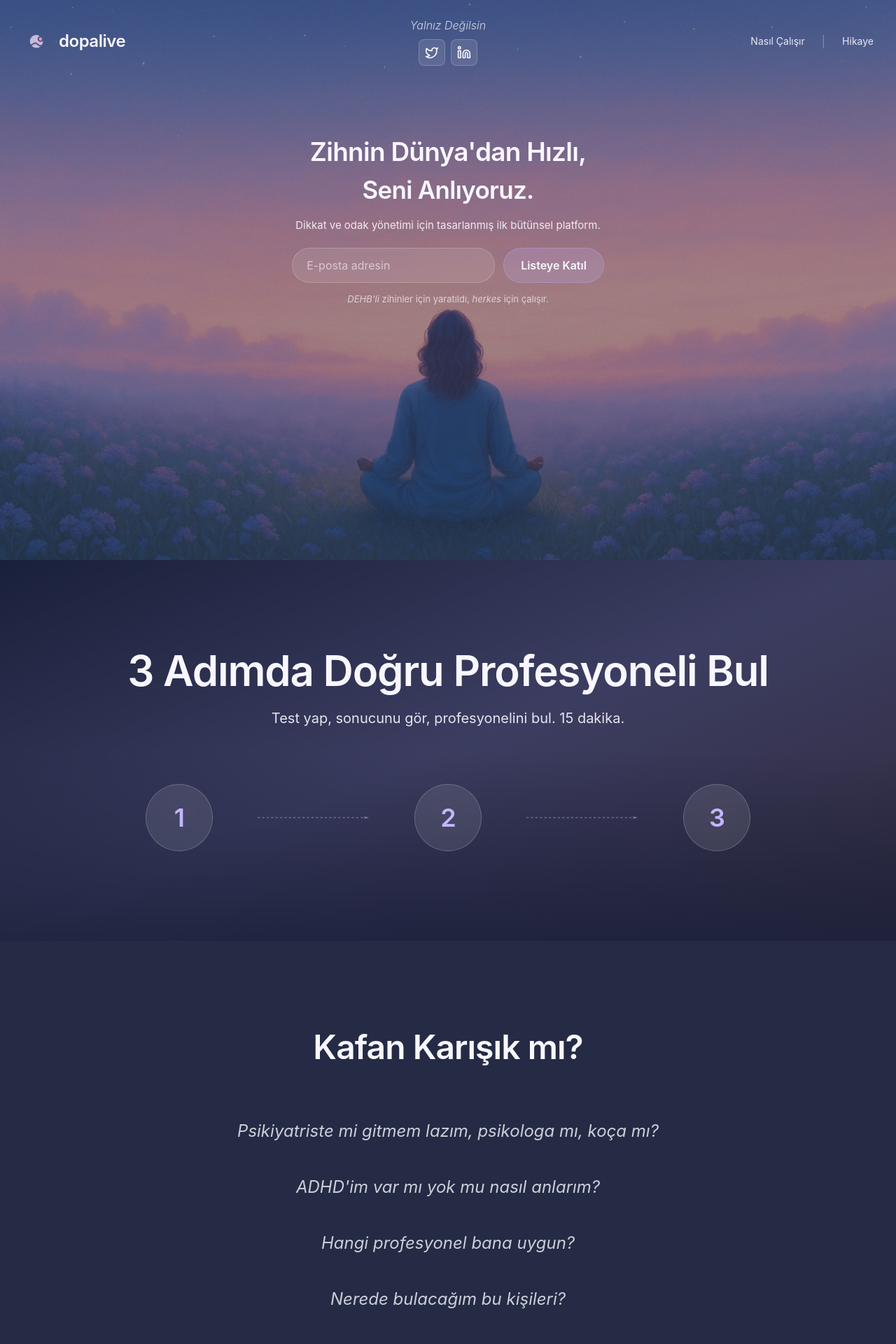
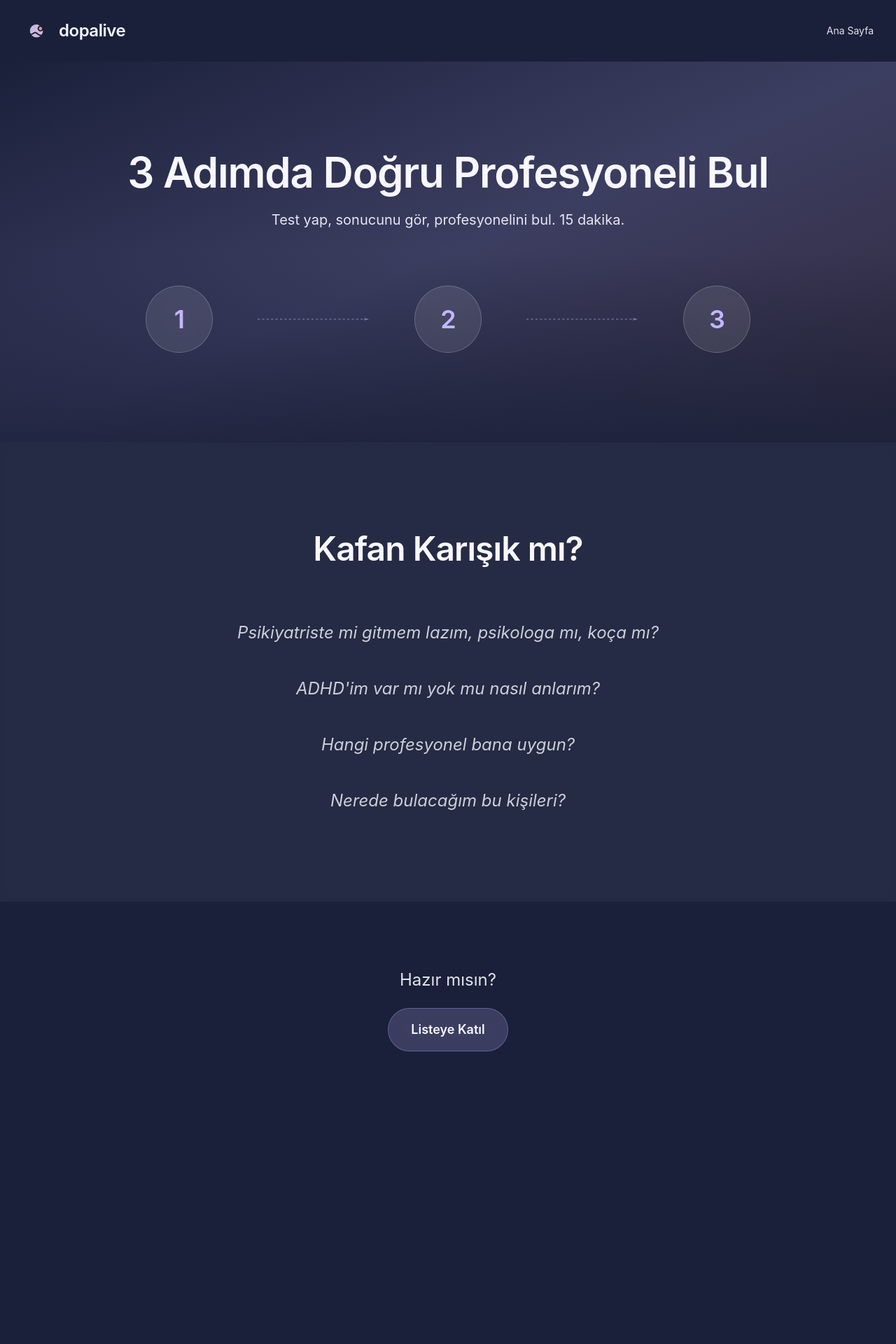
Before and after one commit to AlperenDemirdoger1/dopalive, a React (Vite) app: page /nasil-calisir in a window 1280 px wide. Shown: the top 1920 px of the page at 70% size. After the commit the page ends 1598 px from the top, so only its background shows below. Built offline with nearby package versions, Linux system fonts and the light colour scheme.

Commit message:
Convert Nasıl Çalışır to separate page with React Router

```diff
--- a/package.json
+++ b/package.json
@@ -10,10 +10,11 @@
     "preview": "vite preview"
   },
   "dependencies": {
+    "framer-motion": "^10.16.16",
+    "lucide-react": "^0.294.0",
     "react": "^18.2.0",
     "react-dom": "^18.2.0",
-    "lucide-react": "^0.294.0",
-    "framer-motion": "^10.16.16"
+    "react-router-dom": "^7.9.5"
   },
   "devDependencies": {
     "@types/react": "^18.2.43",
--- a/src/App.tsx
+++ b/src/App.tsx
@@ -1,12 +1,15 @@
+import { BrowserRouter, Routes, Route } from 'react-router-dom'
 import Hero from './components/Hero'
 import NasilCalisir from './pages/NasilCalisir'
 
 function App() {
   return (
-    <div className="min-h-screen">
-      <Hero />
-      <NasilCalisir />
-    </div>
+    <BrowserRouter>
+      <Routes>
+        <Route path="/" element={<Hero />} />
+        <Route path="/nasil-calisir" element={<NasilCalisir />} />
+      </Routes>
+    </BrowserRouter>
   )
 }
 
--- a/src/components/Hero.tsx
+++ b/src/components/Hero.tsx
@@ -1,4 +1,5 @@
 import { useState, useEffect } from 'react'
+import { Link } from 'react-router-dom'
 import { Twitter, Linkedin } from 'lucide-react'
 import { motion, AnimatePresence } from 'framer-motion'
 import logo from '../assets/dopalive_logo.png'
@@ -194,12 +195,12 @@ const Hero = () => {
             animate="visible"
             className="flex items-center gap-6 justify-end"
           >
-            <a
-              href="#how-it-works"
+            <Link
+              to="/nasil-calisir"
               className="text-sm font-inter text-off-white/90 hover:text-white transition-colors duration-300"
             >
               Nasıl Çalışır
-            </a>
+            </Link>
             <span className="text-off-white/30">|</span>
             <a
               href="#story"
--- a/src/pages/NasilCalisir.tsx
+++ b/src/pages/NasilCalisir.tsx
@@ -1,4 +1,6 @@
+import { Link } from 'react-router-dom'
 import { motion } from 'framer-motion'
+import logo from '../assets/dopalive_logo.png'
 
 const NasilCalisir = () => {
   // Fade-in animations (staggered)
@@ -16,7 +18,32 @@ const NasilCalisir = () => {
   })
 
   return (
-    <div id="how-it-works" className="w-full">
+    <div className="w-full min-h-screen bg-night-blue">
+      {/* Navigation Bar */}
+      <nav className="relative z-10 w-full px-4 sm:px-6 lg:px-8 py-6">
+        <div className="max-w-7xl mx-auto flex items-center justify-between">
+          {/* Logo */}
+          <Link to="/" className="flex items-center gap-3">
+            <img
+              src={logo}
+              alt="DopaLive Logo"
+              className="h-8 w-8 sm:h-10 sm:w-10 object-contain"
+            />
+            <span className="text-xl sm:text-2xl font-satoshi font-bold text-off-white">
+              dopalive
+            </span>
+          </Link>
+
+          {/* Back to Home Link */}
+          <Link
+            to="/"
+            className="text-sm font-inter text-off-white/90 hover:text-white transition-colors duration-300"
+          >
+            Ana Sayfa
+          </Link>
+        </div>
+      </nav>
+
       {/* Section 1: Hero / Introduction */}
       <section className="relative w-full py-20 sm:py-24 md:py-32 overflow-hidden">
         {/* Gradient Background */}
@@ -209,18 +236,17 @@ const NasilCalisir = () => {
             <p className="text-lg sm:text-xl md:text-2xl font-inter text-off-white/90">
               Hazır mısın?
             </p>
-            <motion.a
-              href="#"
-              onClick={(e) => {
-                e.preventDefault()
-                window.scrollTo({ top: 0, behavior: 'smooth' })
-              }}
-              className="inline-block px-8 py-4 rounded-full glass-button text-off-white font-inter font-semibold hover:bg-lavender/30 focus:outline-none focus:ring-2 focus:ring-lavender/50 transition-all duration-300 text-base sm:text-lg"
+            <motion.div
               whileHover={{ scale: 1.02 }}
               whileTap={{ scale: 0.98 }}
             >
-              Listeye Katıl
-            </motion.a>
+              <Link
+                to="/"
+                className="inline-block px-8 py-4 rounded-full glass-button text-off-white font-inter font-semibold hover:bg-lavender/30 focus:outline-none focus:ring-2 focus:ring-lavender/50 transition-all duration-300 text-base sm:text-lg"
+              >
+                Listeye Katıl
+              </Link>
+            </motion.div>
           </motion.div>
         </div>
       </section>
```
Also changed, not shown: 1 other file (tests, documents, lock files or other folders).
